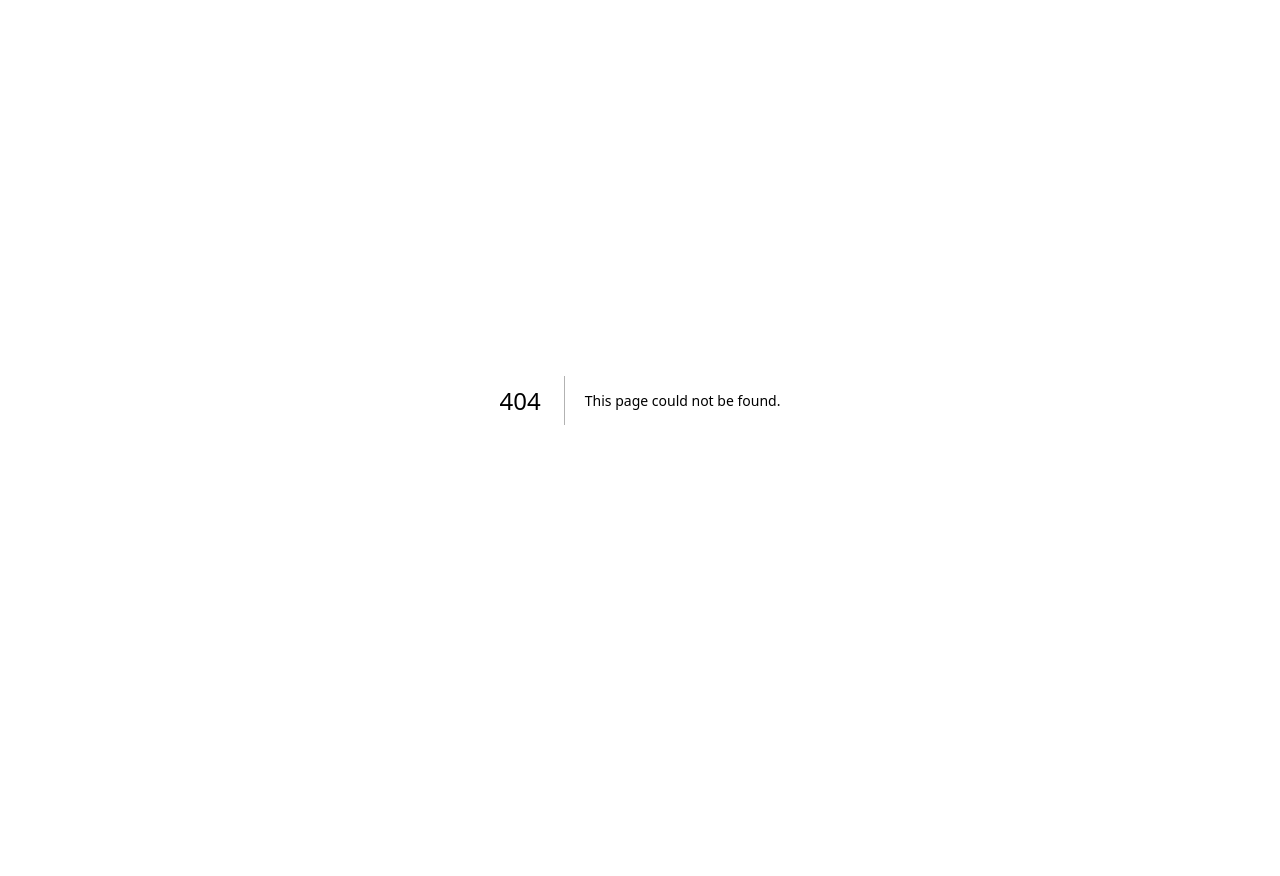
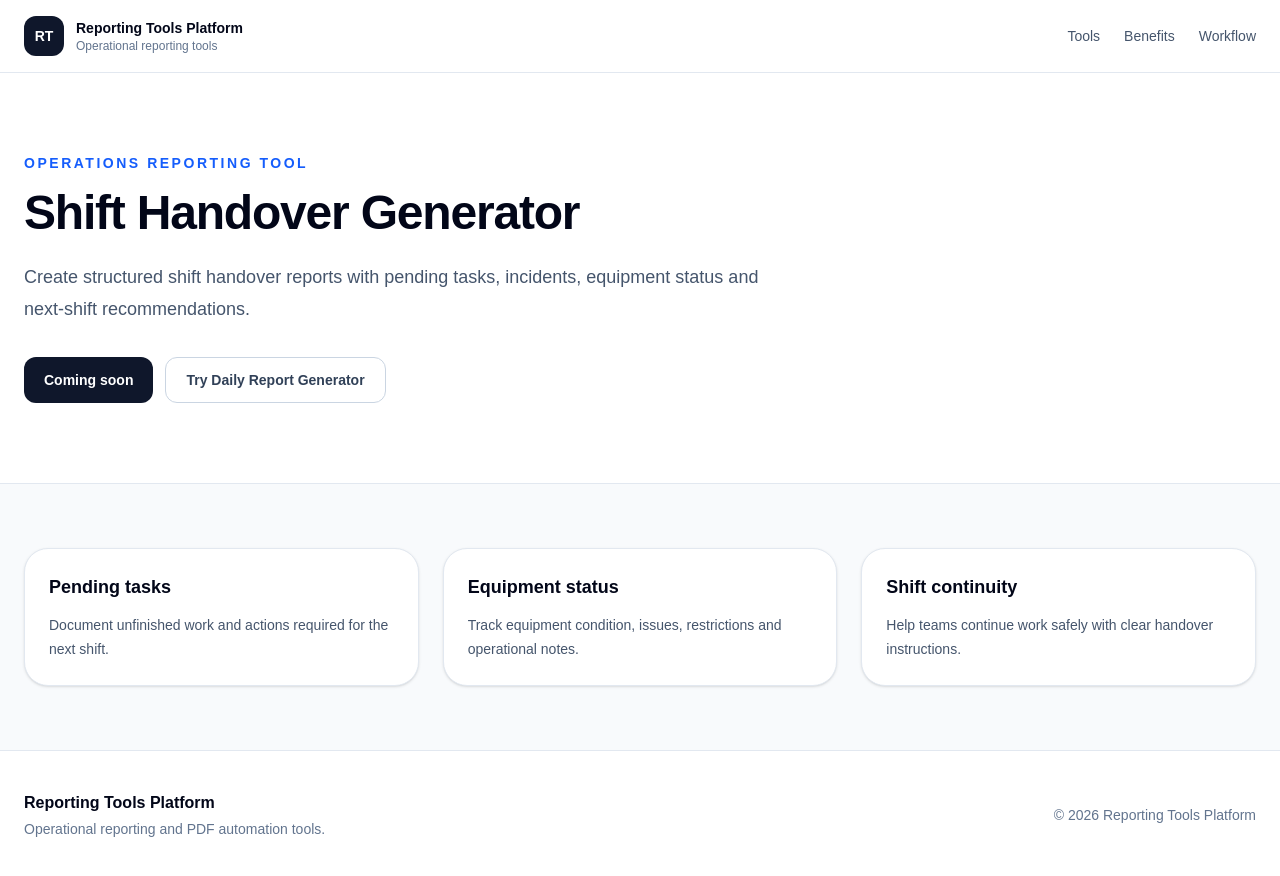
Before and after one commit to kike-Pinto/reporting-tools-platform, a Next.js app: page /tools/shift-handover-generator in a window 1280 px wide. Before the commit this address had no page. Shown: the top 876 px of the page. Before the commit the page ends 800 px from the top, so only its background shows below. Built offline with nearby package versions, Linux system fonts and the light colour scheme.

Commit message:
Add shift handover generator placeholder page

```diff
--- /dev/null
+++ b/app/tools/shift-handover-generator/page.tsx
@@ -0,0 +1,83 @@
+import type { Metadata } from 'next'
+import Link from 'next/link'
+
+import Footer from '@/components/layout/Footer'
+import Navbar from '@/components/layout/Navbar'
+
+export const metadata: Metadata = {
+  title: 'Shift Handover Generator',
+  description:
+    'Create structured shift handover reports for operations, maintenance and field teams.',
+}
+
+export default function ShiftHandoverGeneratorPage() {
+  return (
+    <main className='min-h-screen bg-slate-50 text-slate-900'>
+      <Navbar />
+
+      <section className='border-b border-slate-200 bg-white'>
+        <div className='mx-auto max-w-7xl px-6 py-20'>
+          <div className='max-w-3xl'>
+            <p className='text-sm font-semibold uppercase tracking-[0.18em] text-blue-600'>
+              Operations Reporting Tool
+            </p>
+
+            <h1 className='mt-4 text-5xl font-bold tracking-tight text-slate-950'>
+              Shift Handover Generator
+            </h1>
+
+            <p className='mt-6 text-lg leading-8 text-slate-600'>
+              Create structured shift handover reports with pending tasks,
+              incidents, equipment status and next-shift recommendations.
+            </p>
+
+            <div className='mt-8 flex flex-col gap-3 sm:flex-row'>
+              <button className='rounded-xl bg-slate-900 px-5 py-3 text-sm font-semibold text-white'>
+                Coming soon
+              </button>
+
+              <Link
+                href='/tools/daily-report-generator'
+                className='inline-flex items-center justify-center rounded-xl border border-slate-300 bg-white px-5 py-3 text-sm font-semibold text-slate-700 transition hover:bg-slate-50'
+              >
+                Try Daily Report Generator
+              </Link>
+            </div>
+          </div>
+        </div>
+      </section>
+
+      <section className='mx-auto max-w-7xl px-6 py-16'>
+        <div className='grid gap-6 md:grid-cols-3'>
+          <div className='rounded-3xl border border-slate-200 bg-white p-6 shadow-sm'>
+            <h2 className='text-lg font-bold text-slate-950'>Pending tasks</h2>
+            <p className='mt-3 text-sm leading-6 text-slate-600'>
+              Document unfinished work and actions required for the next shift.
+            </p>
+          </div>
+
+          <div className='rounded-3xl border border-slate-200 bg-white p-6 shadow-sm'>
+            <h2 className='text-lg font-bold text-slate-950'>
+              Equipment status
+            </h2>
+            <p className='mt-3 text-sm leading-6 text-slate-600'>
+              Track equipment condition, issues, restrictions and operational
+              notes.
+            </p>
+          </div>
+
+          <div className='rounded-3xl border border-slate-200 bg-white p-6 shadow-sm'>
+            <h2 className='text-lg font-bold text-slate-950'>
+              Shift continuity
+            </h2>
+            <p className='mt-3 text-sm leading-6 text-slate-600'>
+              Help teams continue work safely with clear handover instructions.
+            </p>
+          </div>
+        </div>
+      </section>
+
+      <Footer />
+    </main>
+  )
+}
--- a/components/home/FeaturedTools.tsx
+++ b/components/home/FeaturedTools.tsx
@@ -13,7 +13,7 @@ const tools = [
     title: 'Shift Handover Generator',
     description:
       'Generate professional shift handover reports for operational teams.',
-    href: '#',
+    href: '/tools/shift-handover-generator',
     status: 'Coming Soon',
   },
 
@@ -58,7 +58,7 @@ export default function FeaturedTools() {
             </p>
 
             <div className='mt-6'>
-              {tool.status === 'Available' ? (
+              {tool.status === '#' ? (
                 <Link
                   href={tool.href}
                   className='inline-flex items-center rounded-xl bg-slate-900 px-4 py-2 text-sm font-semibold text-white transition hover:bg-slate-800'
```
